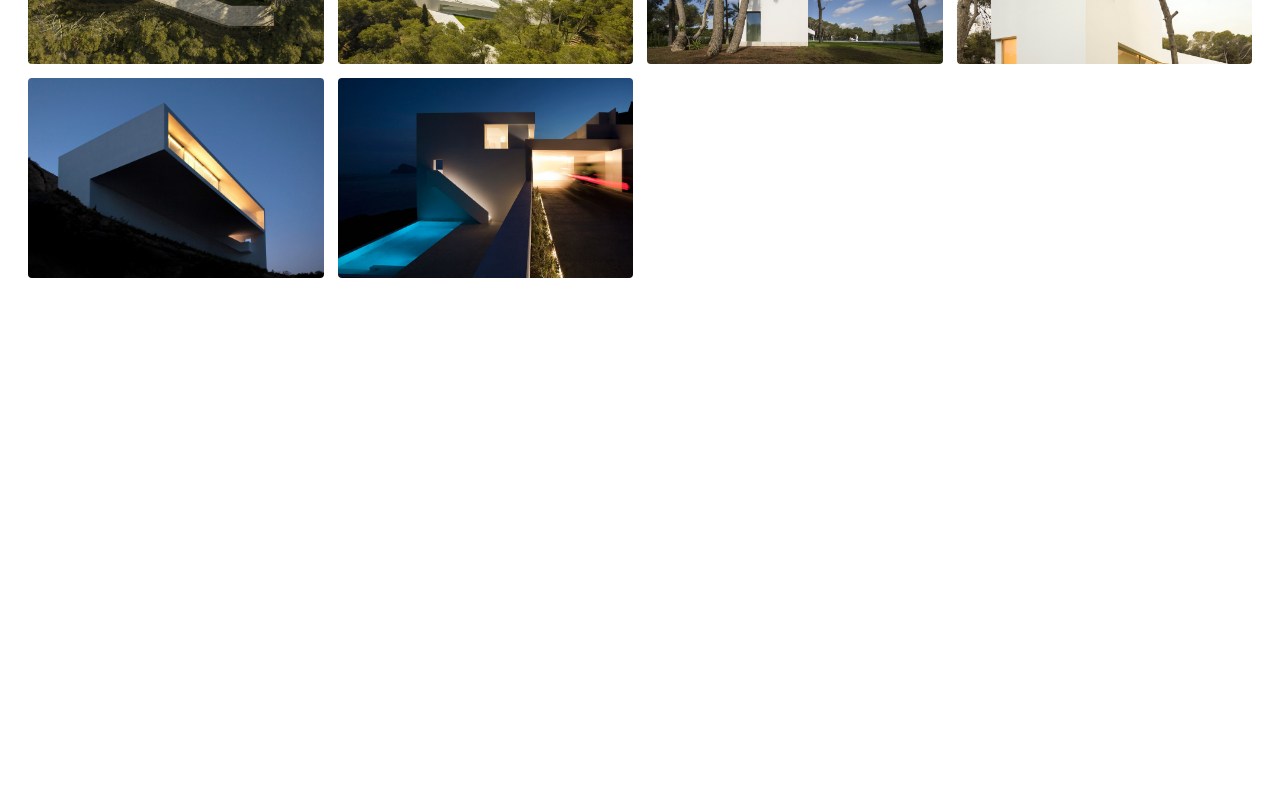
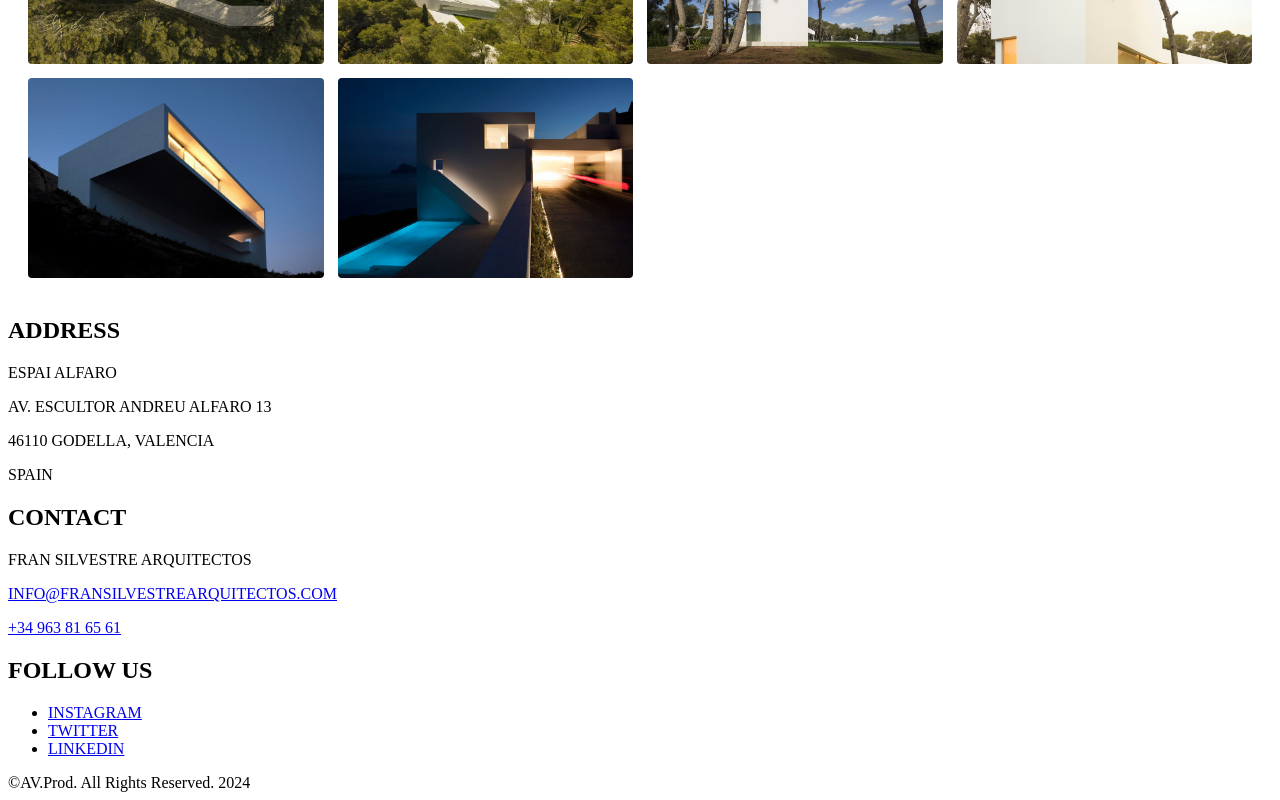
Before and after one commit to manda9988/ams-archi, a SvelteKit app: page / in a window 1280 px wide. Shown: the part 1584-2384 px from the top of the page. Before the commit the page ends 1890 px from the top, so only its background shows below. Built offline with nearby package versions, Linux system fonts and the light colour scheme.

Commit message:
Initial commit

```diff
--- a/src/components/Footer.svelte
+++ b/src/components/Footer.svelte
@@ -0,0 +1,32 @@
+<footer>
+	<div class="footer-container">
+		<div class="address-section">
+			<h2>ADDRESS</h2>
+			<p>ESPAI ALFARO</p>
+			<p>AV. ESCULTOR ANDREU ALFARO 13</p>
+			<p>46110 GODELLA, VALENCIA</p>
+			<p>SPAIN</p>
+		</div>
+		<div class="contact-section">
+			<h2>CONTACT</h2>
+			<p>FRAN SILVESTRE ARQUITECTOS</p>
+			<p>
+				<a href="mailto:INFO@FRANSILVESTREARQUITECTOS.COM">INFO@FRANSILVESTREARQUITECTOS.COM</a>
+			</p>
+			<p><a href="tel:+34963816561">+34 963 81 65 61</a></p>
+		</div>
+		<div class="social-section">
+			<h2>FOLLOW US</h2>
+			<ul>
+				<li><a href="https://instagram.com">INSTAGRAM</a></li>
+				<li><a href="https://twitter.com">TWITTER</a></li>
+				<li><a href="https://linkedin.com">LINKEDIN</a></li>
+			</ul>
+		</div>
+	</div>
+	<div class="copy-right">©AV.Prod. All Rights Reserved. 2024</div>
+</footer>
+
+<style>
+	@import '../styles/footer.scss';
+</style>
--- a/src/components/Nav.svelte
+++ b/src/components/Nav.svelte
@@ -21,7 +21,7 @@
 			</div>
 		</div>
 
-		<div class="copy-right">AV.Prod © All Rights Reserved. 2024</div>
+		<div class="copy-right">©AV.Prod. All Rights Reserved. 2024</div>
 	</div>
 </nav>
 
--- a/src/styles/projects.scss
+++ b/src/styles/projects.scss
@@ -6,8 +6,8 @@
 		font-size: 40px;
 		font-weight: 700;
 		letter-spacing: -3px;
-		transform: scaleY(0.8);
-		color: rgb(45, 45, 45);
+		transform: scaleY(0.9);
+		color: rgb(50, 50, 50);
 		text-align: center;
 		margin-bottom: 36px;
 	}
```
